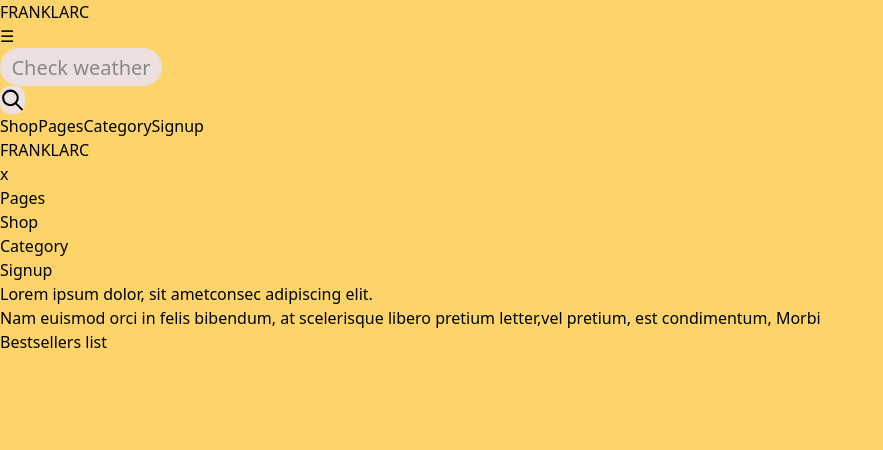
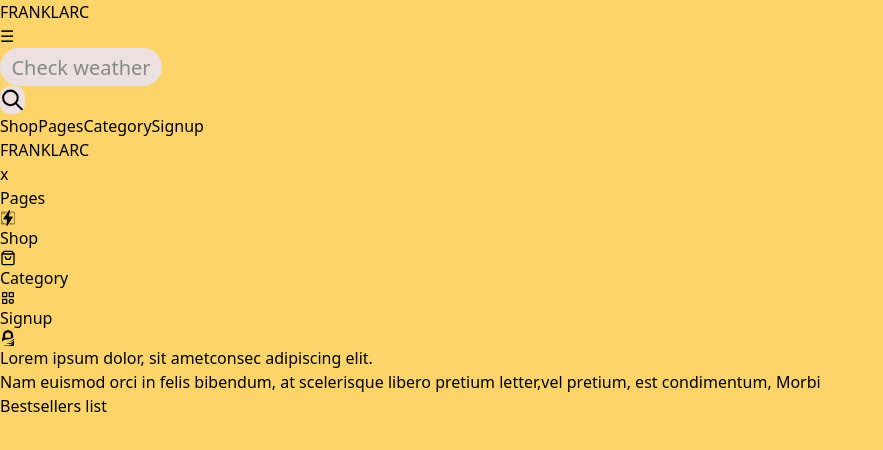
Before and after one commit to sabeehkk/muhammed_sabeeh_sr_integrated_circuit_task, a React (Vite) app: page / in a window 1280 px wide. Shown: the top 450 px of the page, without its empty margins (0-883 px from the left). Built offline with nearby package versions, Linux system fonts and the light colour scheme.

Commit message:
updated sidebar

```diff
--- a/src/components/sideBar.jsx
+++ b/src/components/sideBar.jsx
@@ -1,4 +1,7 @@
-
+import { SiCloudflarepages } from "react-icons/si";
+import { FiShoppingBag } from "react-icons/fi";
+import { TbCategory } from "react-icons/tb";
+import { SiGnuprivacyguard } from "react-icons/si";
 const Sidebar = ({ isOpen, toggleSidebar }) => {
   return (
     <div
@@ -15,18 +18,38 @@ const Sidebar = ({ isOpen, toggleSidebar }) => {
           x
         </button>
       </div>
-      <ul className="space-y-8">
+      <ul className="space-y-4">
         <li>
-          <a href="#pricing">Pages</a>
+          <a href="#pricing" className="flex justify-between gap-9">
+            Pages
+            <div className="flex justify-center items-center w-9 h-9 rounded-full bg-gray-600">
+              <SiCloudflarepages className="text-sm" />
+            </div>
+          </a>
         </li>
         <li>
-          <a href="#support">Shop</a>
+          <a href="#pricing" className="flex justify-between gap-9">
+            Shop
+            <div className="flex justify-center items-center w-9 h-9 rounded-full bg-gray-600">
+              <FiShoppingBag className="text-sm" />
+            </div>
+          </a>
         </li>
         <li>
-          <a href="#tools">Category</a>
+          <a href="#pricing" className="flex justify-between gap-9">
+            Category
+            <div className="flex justify-center items-center w-9 h-9 rounded-full bg-gray-600">
+              <TbCategory className="text-sm" />
+            </div>
+          </a>
         </li>
         <li>
-          <a href="#login">Signup</a>
+          <a href="#pricing" className="flex justify-between gap-9">
+            Signup
+            <div className="flex justify-center items-center w-9 h-9 rounded-full bg-gray-600">
+              <SiGnuprivacyguard className="text-sm" />
+            </div>
+          </a>
         </li>
       </ul>
     </div>
```
Lines whose indentation alone changed are shown as unchanged.
